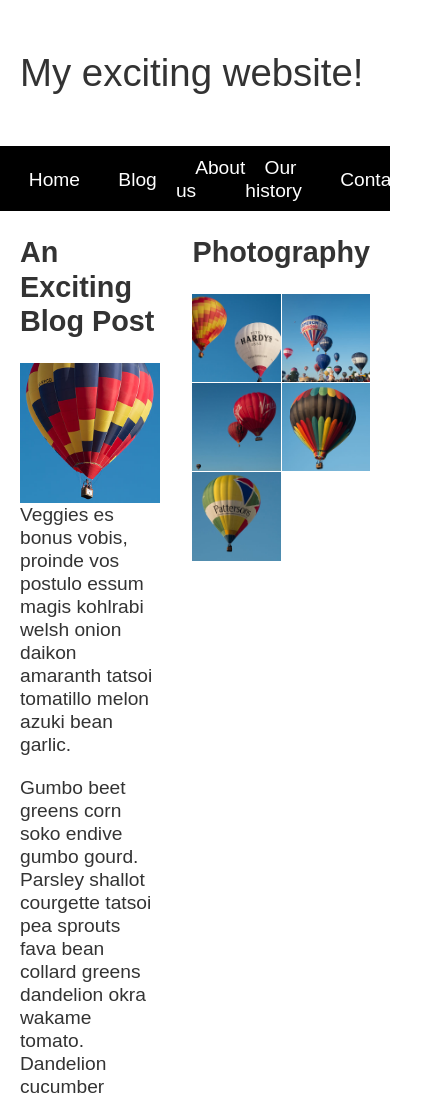
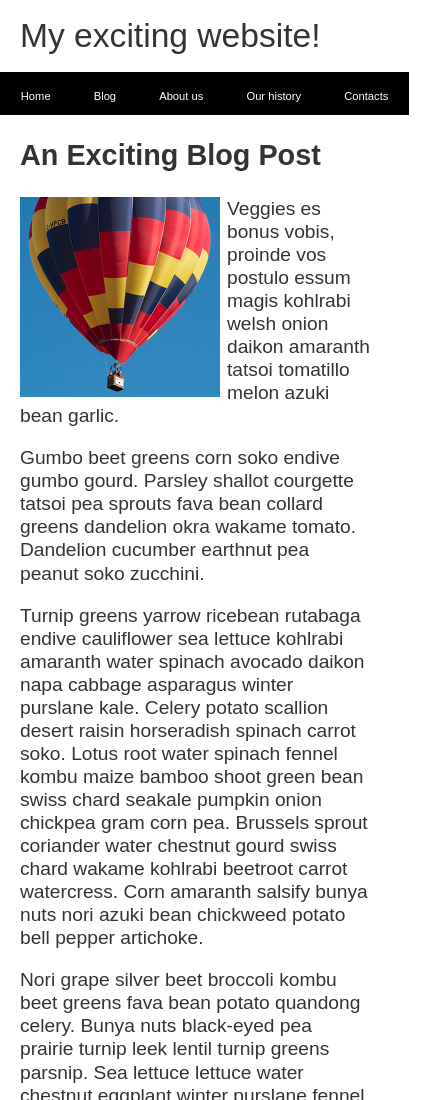
Before and after one commit to ArthurFAmaral95/fundamental-css-layout, a plain HTML site: page index.html in a window 390 px wide. Shown: the top 1100 px of the page, 435 px wide, since content can reach past the window. Drawn offline with Linux system fonts and the light colour scheme.

Commit message:
@media layout

```diff
--- a/style.css
+++ b/style.css
@@ -74,3 +74,24 @@ nav a {
   grid-template-columns: 1fr 1fr;
   gap: 1px;
 }
+
+@media (max-width:628px){
+  .logo{
+    font-size: 175%;
+    padding-block: 1rem;
+  }
+
+ nav a {
+  font-size: 0.7rem;
+ }
+
+ nav{
+  width: 100%;
+ }
+
+.grid{
+  display: grid;
+  grid-template-columns: 1fr;
+  gap: 0;
+}
+}
```
